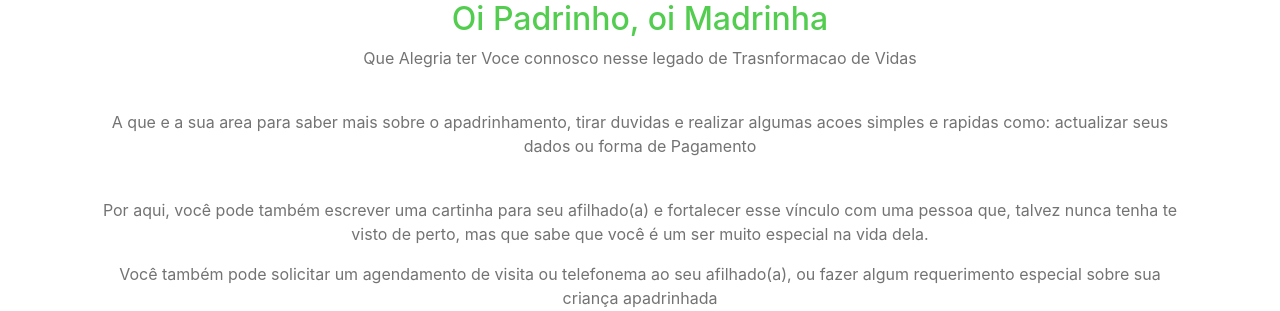
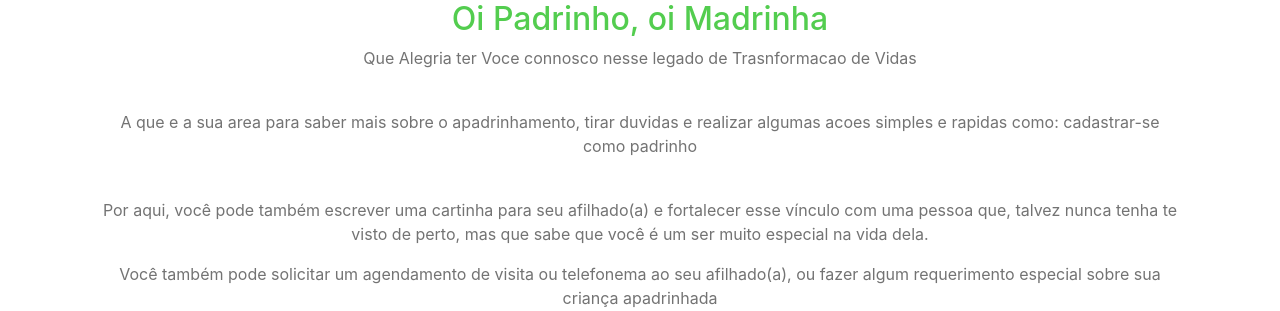
Before and after one commit to Folege/Portal, a PHP site: page /padrinhos.php in a window 1280 px wide. Shown: the part 373-684 px from the top of the page. Run offline with PHP 8.4, Linux system fonts and the light colour scheme; some libraries are stand-ins or nearby versions.

Commit message:
update padrinhos text

```diff
--- a/Aplicacao/padrinhos.php
+++ b/Aplicacao/padrinhos.php
@@ -65,9 +65,10 @@
                 <h2 class="title">Oi Padrinho, oi Madrinha</h2>
                 <p >Que Alegria ter Voce connosco nesse legado de Trasnformacao de Vidas</p><br>
                 <p >A que e a sua area para saber mais sobre o apadrinhamento, tirar duvidas
-                e realizar algumas acoes simples e rapidas como: actualizar seus dados ou forma de Pagamento</p><br>
+                e realizar algumas acoes simples e rapidas como: cadastrar-se como padrinho</p><br>
                 <p>
-                    Por aqui, você pode também escrever uma cartinha para seu afilhado(a) e fortalecer esse vínculo com uma pessoa que, talvez nunca tenha te visto de perto, mas que sabe que você é um ser muito especial na vida dela.
+                    Por aqui, você pode também escrever uma cartinha para seu afilhado(a) e fortalecer esse vínculo com uma pessoa que,
+                    talvez nunca tenha te visto de perto, mas que sabe que você é um ser muito especial na vida dela.
                 </p>
                 <p>
                     Você também pode solicitar um agendamento de visita ou telefonema ao seu afilhado(a),
```
